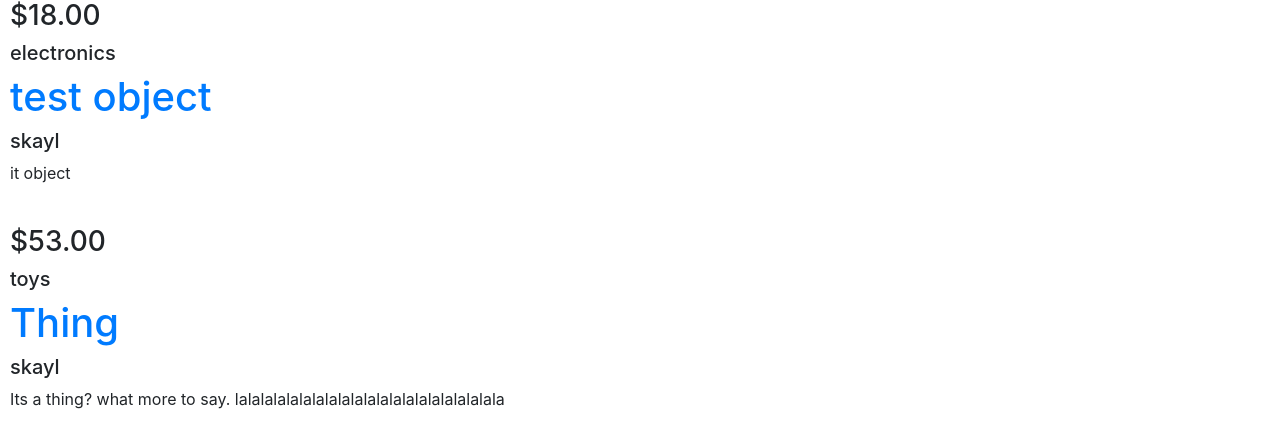
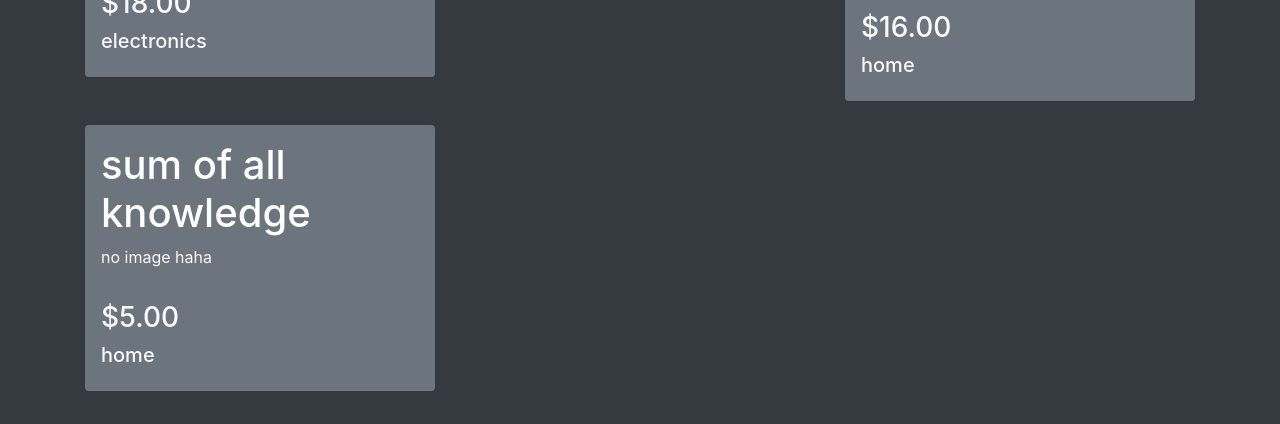
Before and after one commit to terskayl/commerce, a Django app: page / in a window 1280 px wide. Shown: the part 638-1062 px from the top of the page. After the commit the page ends 1029 px from the top, so only its background shows below. Run offline with Django 3.2, Linux system fonts and the light colour scheme; data comes from the database, SQL or seed files in the repository; both versions use the stored data as it was after the commit; some libraries are stand-ins or nearby versions.

Commit message:
Prettified CSS, added entries in grid layout

```diff
--- a/auctions/static/auctions/styles.css
+++ b/auctions/static/auctions/styles.css
@@ -1,3 +1,26 @@
 body {
     padding: 10px;
 }
+
+.square-image-wrapper {
+    position: relative;
+    width: 100%;
+    padding-bottom: 100%;
+}
+
+.square-image-wrapper img {
+    position: absolute;
+    top: 0;
+    left: 0;
+    width: 100%;
+    height: 100%;
+    object-fit: cover;
+}
+
+a {
+    color: white;
+}
+
+a:hover {
+    color: lightblue
+}
--- a/auctions/templates/auctions/index.html
+++ b/auctions/templates/auctions/index.html
@@ -2,19 +2,30 @@
 
 {% block body %}
     <h2>Active Listings</h2>
-
+    <div class="row g-10">
     {% for listing in listings %}
-    <div>
+        <div class="col-md-4">
+            <div class="bg-body-tertiary rounded bg-secondary mb-4">
+                <div class="container p-3 text-break">
                     <h1>
-            <a href="{% url 'listing' listing.id %}">
+                        <a style="color:white" href="{% url 'listing' listing.id %}">
                             {{ listing.title }}
                         </a>
                     </h1>
-        <h5>{{ listing.owner.username }}</h5>
-        <p>{{ listing.description }}</p>
-        <img src="{{ listing.image }}">
+                    <p class="mb-0">{{ listing.description }}</p>
+                    <div class="col d-flex justify-content-center p-3">
+                        {% if listing.image %}
+                        <div class="square-image-wrapper">
+                            <img src="{{ listing.image }}" width="85%" style="margin: auto">
+                        </div>
+                        {% endif %}
+                    </div>
                     <h3>${{ listing.current_price }}</h3>
                     <h5>{{ listing.category }}</h5>
                 </div>
+            </div>
+        </div>
     {% endfor %}
+    </div>
+
 {% endblock %}
--- a/auctions/templates/auctions/layout.html
+++ b/auctions/templates/auctions/layout.html
@@ -1,13 +1,14 @@
 {% load static %}
 
 <!DOCTYPE html>
-<html lang="en">
+<html lang="en" data-bs-theme="dark">
     <head>
         <title>{% block title %}Auctions{% endblock %}</title>
         <link rel="stylesheet" href="https://stackpath.bootstrapcdn.com/bootstrap/4.4.1/css/bootstrap.min.css" integrity="sha384-Vkoo8x4CGsO3+Hhxv8T/Q5PaXtkKtu6ug5TOeNV6gBiFeWPGFN9MuhOf23Q9Ifjh" crossorigin="anonymous">
         <link href="{% static 'auctions/styles.css' %}" rel="stylesheet">
     </head>
-    <body>
+    <body class="bg-dark text-light">
+        <div class="container">
             <h1>Auctions</h1>
             <div>
                 {% if user.is_authenticated %}
@@ -16,7 +17,7 @@
                     Not signed in.
                 {% endif %}
             </div>
-        <ul class="nav">
+            <ul class="nav nav-tabs">
                 <li class="nav-item">
             <a class="nav-link" href="{% url 'index' %}">Active Listings</a>
                 </li>
@@ -46,4 +47,5 @@
             {% block body %}
             {% endblock %}
                 </body>
+        </div>
 </html>
--- a/auctions/views.py
+++ b/auctions/views.py
@@ -12,10 +12,10 @@
 
 CATEGORIES = [
         ('',''),
-        ('EL','electronics'),
-        ('HO', 'home'),
-        ('TO', 'toys'),
-        ('FA', 'fashion')
+        ('electronics','electronics'),
+        ('home', 'home'),
+        ('toys', 'toys'),
+        ('fashion', 'fashion')
     ]
 
 def index(request):
@@ -90,7 +90,7 @@
                         current_price=form.cleaned_data["starting_bid"], image=form.cleaned_data["image"],
                         category=form.cleaned_data["category"], active=True, owner=request.user)
             l.save()
-            return HttpResponseRedirect(reverse('index'))
+            return HttpResponseRedirect(reverse('listing', args=(l.id,)))
     return render(request, "auctions/createListing.html", {
         'form' : CreateListingForm()
     })
@@ -99,21 +99,25 @@
     bid = forms.DecimalField(label='bid', decimal_places=2)
 
 class CommentForm(forms.Form):
-    text = forms.CharField(max_length=500)
+    text = forms.CharField(max_length=500, label='')
 
 def listing(request, id):
     l = Listing.objects.get(pk=id)
     if request.method == 'POST':
         print(request.POST)
         if 'watchlist' in request.POST:
-            l.watched_by.add(request.user)
+            if request.user in l.watched_by.all():
+                l.watched_by.remove(request.user)
+            else:
+                l.watched_by.add(request.user)
         elif 'close' in request.POST:
             l.active = False
             l.save()
-            maxBid = max(l.bids.all(), key=lambda b: b.bid_amount)
-            l.current_price = maxBid.bid_amount
-            l.winner = maxBid.user
-            l.save()
+            if l.bids.all():
+                maxBid = max(l.bids.all(), key=lambda b: b.bid_amount)
+                l.current_price = maxBid.bid_amount
+                l.winner = maxBid.user
+                l.save()
         elif "bidButton" in request.POST:
             print('hi')
             form = BidForm(request.POST)
@@ -130,11 +134,13 @@
                 commentText = form.cleaned_data['text']
                 c = Comment(listing=l, user=request.user, text=commentText)
                 c.save()
+    isWatched = request.user in l.watched_by.all()
     return render(request, "auctions/listing.html", {
         'bidForm' : BidForm(),
         'commentForm' : CommentForm(),
         'listing' : l,
-        'comments' : Comment.objects.filter(listing=l)
+        'comments' : Comment.objects.filter(listing=l),
+        'isWatched' : isWatched
     })
 
 def watchlist(request):
```
Also changed, not shown: auctions/templates/auctions/listing.html (+27 -6 lines), db.sqlite3. Lines whose indentation alone changed are shown as unchanged.
